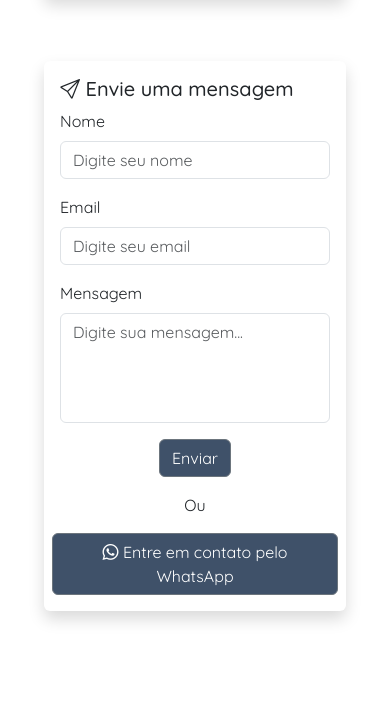
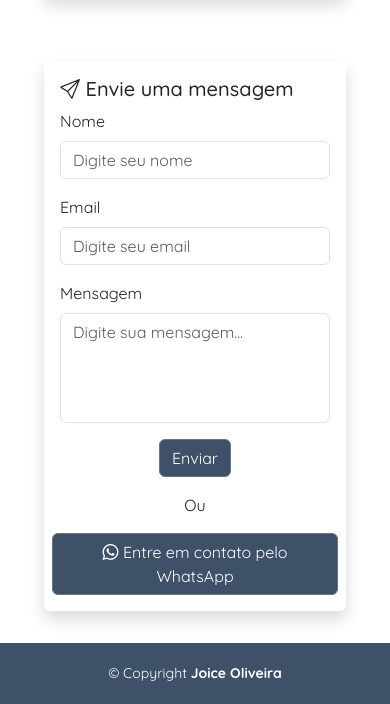
Before and after one commit to guiravisio/JSO, a plain HTML site: page templates/index.html in a window 390 px wide. Shown: the part 4840-5544 px from the top of the page. Before the commit the page ends 5483 px from the top, so only its background shows below. Drawn offline with nearby package versions, Linux system fonts and the light colour scheme.

Commit message:
Implementação do footer e gunicorn

```diff
--- a/static/style.css
+++ b/static/style.css
@@ -220,6 +220,18 @@ textarea{
     right: 30px;
 }
 
+#footer{
+    padding: 15px;
+    color: #fff;
+    font-size: 14px;
+    position: fixed;
+    left: 0;
+    bottom: 0;
+    width: 300px;
+    z-index: 9999;
+    background-color: #3f5169;
+    transition: .3s;
+}
 
 /* Animação */
 
@@ -266,9 +278,14 @@ textarea{
     #main{
         margin-left: 0;
     }
+    #footer{
+        position: static;
+        width: auto;
+        padding: 20px 15px;
+    }
 }
 
-@media (max-width: 730px){
+@media (max-width: 1244px){
     .card{
         height: auto;
     }
--- a/templates/index.html
+++ b/templates/index.html
@@ -207,6 +207,13 @@
 
     </main>
 
+    <footer id="footer">
+      <div class="container">
+        <div class="text-center">
+          &copy; Copyright <strong>Joice Oliveira</strong>
+        </div>
+      </div>
+    </footer>
 
     <script type="text/javascript" src="../static/jquery/jquery-3.7.1.min.js"></script>
     <script type="text/javascript" src="../static/slick/slick/slick.min.js"></script>
```
Also changed, not shown: requirements.txt (added, +11 -0 lines), 1 other file.
